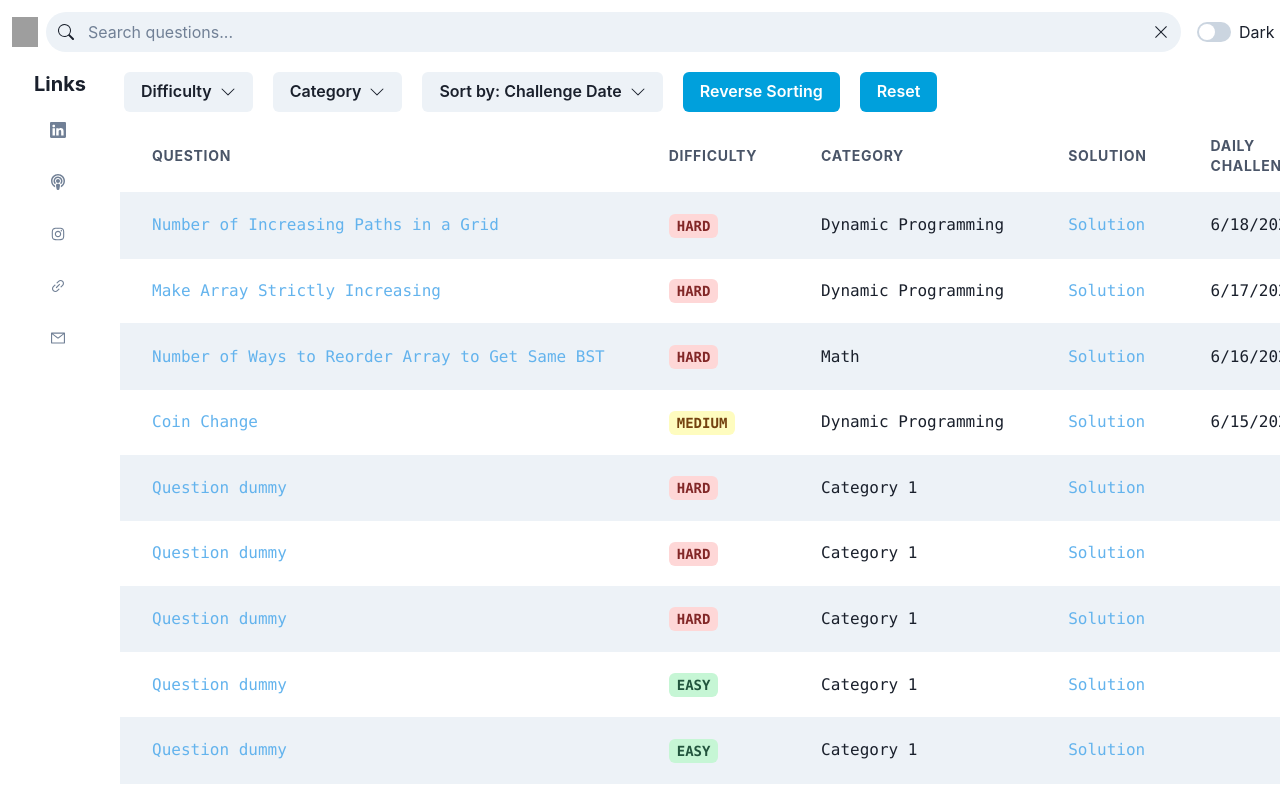
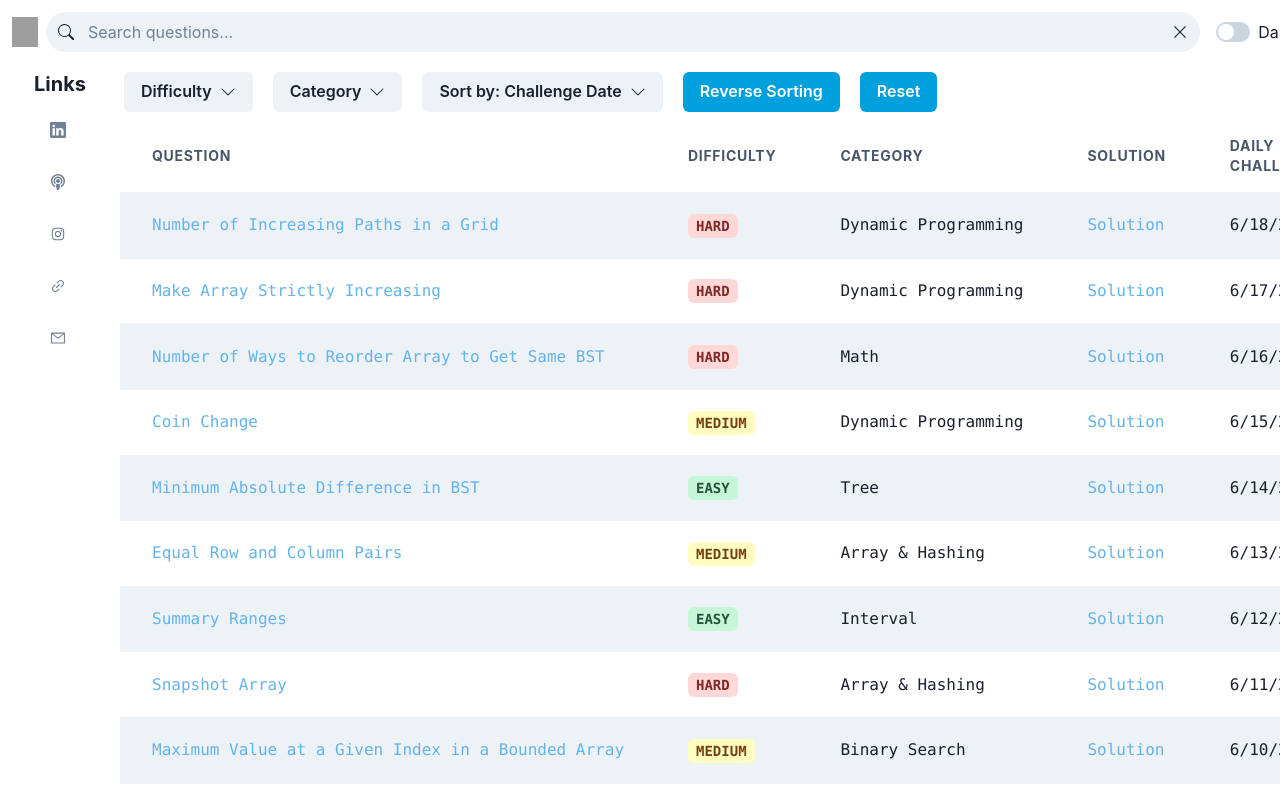
Before and after one commit to LeeHengYu/leetcode-reviewer, a React (Vite) app: page / in a window 1280 px wide. Shown: the top 800 px of the page. Built offline with nearby package versions, Linux system fonts and the light colour scheme; grey boxes are pictures that could not be loaded.

Commit message:
import questions

```diff
--- a/src/data/categories.ts
+++ b/src/data/categories.ts
@@ -1,7 +1,7 @@
 const category = [
     "Linked List",
     "Pointers",
-    "Arrays & Hasing",
+    "Arrays & Hashing",
     "Stack",
     "Binary Search",
     "Tree",
@@ -14,6 +14,7 @@ const category = [
     "Math",
     "Advanced Graph",
     "Interval",
+    "Bit Manipulation",
 ]
 
 export default category;
--- a/src/data/tablaData.ts
+++ b/src/data/tablaData.ts
@@ -41,48 +41,117 @@ const tableData: Question[] = [
       dailyChallenge: new Date("2023-06-16"),
     },
     {
-      question: "Question dummy",
-      difficulty: "Hard",
-      category: "Category 1",
-      solution: "Solution 1",
+      question: "Shortest Path in Binary Matrix",
+      link: "https://leetcode.com/problems/shortest-path-in-binary-matrix/",
+      difficulty: "Medium",
+      category: "Graph",
+      solution: "shortest-path-in-binary-matrix.py",
+      dailyChallenge: new Date("2023-06-01"),
+    },//
+    {
+      question: "Detonate the Maximum Bombs",
+      link: "https://leetcode.com/problems/detonate-the-maximum-bombs/",
+      difficulty: "Medium",
+      category: "Graph",
+      solution: "detonate-the-maximum-bombs.py",
+      dailyChallenge: new Date("2023-06-02"),
+    },//
+    {
+      question: "Time Needed to Inform All Employees",
+      link: "https://leetcode.com/problems/time-needed-to-inform-all-employees/",
+      difficulty: "Medium",
+      category: "Graph",
+      solution: "time-needed-to-inform-all-employees.py",
+      dailyChallenge: new Date("2023-06-03"),
+    },//
+    {
+      question: "Number of Provinces",
+      link: "https://leetcode.com/problems/number-of-provinces/",
+      difficulty: "Medium",
+      category: "Graph",
+      solution: "number-of-provinces.py",
+      dailyChallenge: new Date("2023-06-04"),
+    },//
+    {
+      question: "Check If It Is a Straight Line",
+      link: "https://leetcode.com/problems/check-if-it-is-a-straight-line/",
+      difficulty: "Easy",
+      category: "Math",
+      solution: "check-if-it-is-a-straight-line.py",
+      dailyChallenge: new Date("2023-06-05"),
     },
     {
-      question: "Question dummy",
-      difficulty: "Hard",
-      category: "Category 1",
-      solution: "Solution 1",
+      question: "Can Make Arithmetic Progression From Sequence",
+      link: "https://leetcode.com/problems/can-make-arithmetic-progression-from-sequence/",
+      difficulty: "Easy",
+      category: "Arrays & Hashing",
+      solution: "can-make-arithmetic-progression-from-sequence.py",
+      dailyChallenge: new Date("2023-06-06"),
+    },//
+    {
+      question: "Minimum Flips to Make a OR b Equal to c",
+      link: "https://leetcode.com/problems/minimum-flips-to-make-a-or-b-equal-to-c/",
+      difficulty: "Medium",
+      category: "Bit Manipulation",
+      solution: "minimum-flips-to-make-a-or-b-equal-to-c.py",
+      dailyChallenge: new Date("2023-06-07"),
     },
     {
-      question: "Question dummy",
-      difficulty: "Hard",
-      category: "Category 1",
-      solution: "Solution 1",
+      question: "Count Negative Numbers in a Sorted Matrix",
+      link: "https://leetcode.com/problems/count-negative-numbers-in-a-sorted-matrix/",
+      difficulty: "Easy",
+      category: "Arrays & Hashing",
+      solution: "count-negative-numbers-in-a-sorted-matrix.py",
+      dailyChallenge: new Date("2023-06-08"),
     },
     {
-      question: "Question dummy",
+      question: "Find Smallest Letter Greater Than Target",
+      link: "https://leetcode.com/problems/find-smallest-letter-greater-than-target/",
       difficulty: "Easy",
-      category: "Category 1",
-      solution: "Solution 1",
+      category: "Binary Search",
+      solution: "find-smallest-letter-greater-than-target.py",
+      dailyChallenge: new Date("2023-06-09"),
     },
     {
-      question: "Question dummy",
-      difficulty: "Easy",
-      category: "Category 1",
-      solution: "Solution 1",
+      question: "Maximum Value at a Given Index in a Bounded Array",
+      link: "https://leetcode.com/problems/maximum-value-at-a-given-index-in-a-bounded-array/",
+      difficulty: "Medium",
+      category: "Binary Search",
+      solution: "maximum-value-at-a-given-index-in-a-bounded-array.py",
+      dailyChallenge: new Date("2023-06-10"),
+    },//
+    {
+      question: "Snapshot Array",
+      link: "https://leetcode.com/problems/snapshot-array/",
+      difficulty: "Hard",
+      category: "Array & Hashing",
+      solution: "snapshot-array.py",
+      dailyChallenge: new Date("2023-06-11"),
     },
     {
-      question: "Question dummy",
+      question: "Summary Ranges",
+      link: "https://leetcode.com/problems/summary-ranges/",
       difficulty: "Easy",
-      category: "Category 1",
-      solution: "Solution 1",
+      category: "Interval",
+      solution: "summary-ranges.py",
+      dailyChallenge: new Date("2023-06-12"),
     },
     {
-      question: "Question dummy",
-      difficulty: "Hard",
-      category: "Category 1",
-      solution: "Solution 1",
+      question: "Equal Row and Column Pairs",
+      link: "https://leetcode.com/problems/equal-row-and-column-pairs/",
+      difficulty: "Medium",
+      category: "Array & Hashing",
+      solution: "equal-row-and-column-pairs.py",
+      dailyChallenge: new Date("2023-06-13"),
     },
-
+    {
+      question: "Minimum Absolute Difference in BST",
+      link: "https://leetcode.com/problems/minimum-absolute-difference-in-bst/",
+      difficulty: "Easy",
+      category: "Tree",
+      solution: "minimum-absolute-difference-in-bst.py",
+      dailyChallenge: new Date("2023-06-14"),
+    },
 
   ];
 
```
